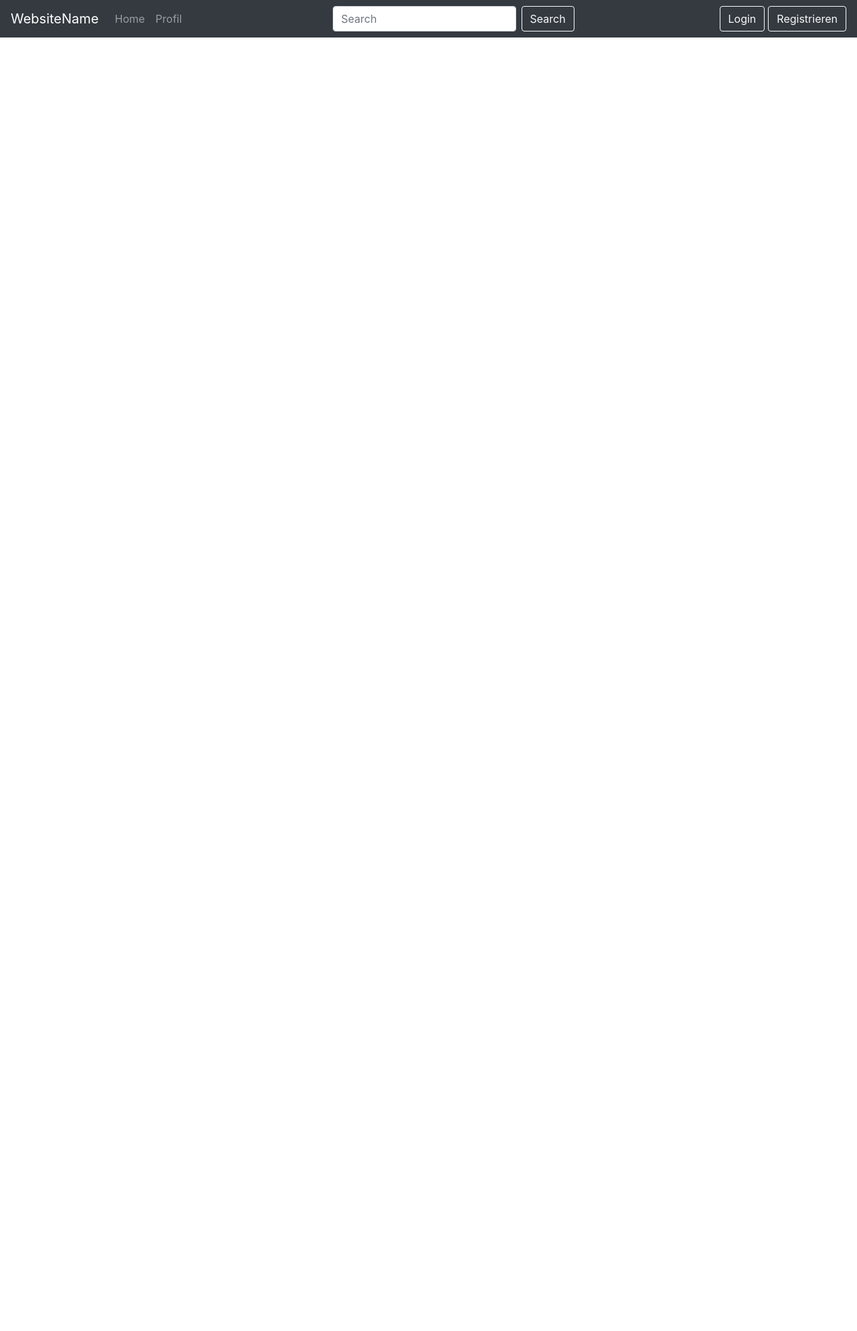
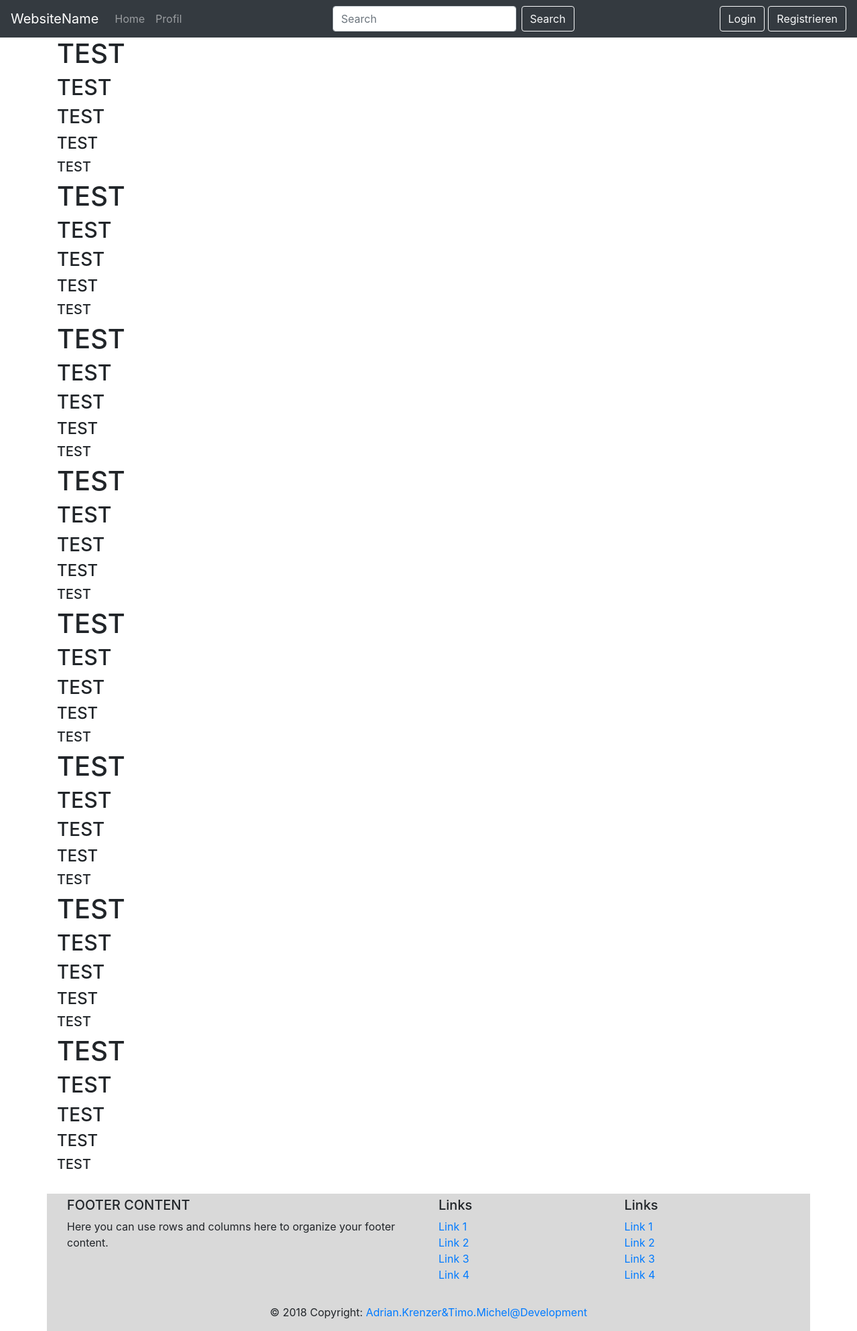
Before and after one commit to T1mbo96/website_prototype_0_1, a Django app: a page that uses templates/Website_0_1/Unauthenticated/base.html in a window 1280 px wide. Shown: the whole page at 67% size. Before the commit the page ends 56 px from the top, so only its background shows below. Run offline with Django 3.2, Linux system fonts and the light colour scheme; parts of the project's set-up code (start-up, migrations or seed data) failed here and were passed over; some libraries are stand-ins or nearby versions.

Commit message:
added footer to basepage

```diff
--- a/Prototype_0_1/static/Website_0_1/css/base.css
+++ b/Prototype_0_1/static/Website_0_1/css/base.css
@@ -1,3 +1,12 @@
 #login {
     margin-right: 5px;
 }
+
+#footer-content {
+    background-color: #d9d9d9;
+    padding-top: 5px;
+}
+
+#main-content {
+    margin-top: 56px;
+}
--- a/templates/Website_0_1/Unauthenticated/base.html
+++ b/templates/Website_0_1/Unauthenticated/base.html
@@ -1,7 +1,7 @@
 {% load static %}
 
 <!DOCTYPE html>
-<html>
+<html lang="de">
 <head>
     <title>
         {% block title %}{% endblock title %} | Name
@@ -33,7 +33,7 @@
 <body>
 <header>
     <nav class="navbar fixed-top navbar-expand-lg navbar-dark bg-dark">
-        <a class="navbar-brand" href="#">WebsiteName</a>
+        <a class="navbar-brand" href="{% url 'index' %}">WebsiteName</a>
         <button class="navbar-toggler" type="button" data-toggle="collapse" data-target="#navbarSupportedContent"
                 aria-controls="navbarSupportedContent" aria-expanded="false" aria-label="Toggle navigation">
             <span class="navbar-toggler-icon"></span>
@@ -77,9 +77,58 @@
         </div>
     </nav>
 </header>
+<div class="container" id="main-content">
     {% block content_container %}{% endblock content_container %}
+</div>
 </body>
-<footer>
+<footer class="page-footer font-small blue pt-4">
+    <div class="container" id="footer-content">
+        <div class="container-fluid text-center text-md-left">
+            <div class="row">
+                <div class="col-md-6 mt-md-0 mt-3">
+                    <h5 class="text-uppercase">Footer Content</h5>
+                    <p>Here you can use rows and columns here to organize your footer content.</p>
+                </div>
+                <hr class="clearfix w-100 d-md-none pb-3">
+                <div class="col-md-3 mb-md-0 mb-3">
+                    <h5>Links</h5>
+                    <ul class="list-unstyled">
+                        <li>
+                            <a href="#">Link 1</a>
+                        </li>
+                        <li>
+                            <a href="#">Link 2</a>
+                        </li>
+                        <li>
+                            <a href="#">Link 3</a>
+                        </li>
+                        <li>
+                            <a href="#">Link 4</a>
+                        </li>
+                    </ul>
+                </div>
+                <div class="col-md-3 mb-md-0 mb-3">
+                    <h5>Links</h5>
+                    <ul class="list-unstyled">
+                        <li>
+                            <a href="#">Link 1</a>
+                        </li>
+                        <li>
+                            <a href="#">Link 2</a>
+                        </li>
+                        <li>
+                            <a href="#">Link 3</a>
+                        </li>
+                        <li>
+                            <a href="#">Link 4</a>
+                        </li>
+                    </ul>
+                </div>
+            </div>
+        </div>
+        <div class="footer-copyright text-center py-3">© 2018 Copyright:
+            <a href="#">Adrian.Krenzer&Timo.Michel@Development</a>
+        </div>
         {% block footer_javascript %}
             {% block footer_javascript_full_page %}
                 <script src="https://code.jquery.com/jquery-3.3.1.slim.min.js"
--- a/templates/Website_0_1/Unauthenticated/profile.html
+++ b/templates/Website_0_1/Unauthenticated/profile.html
@@ -4,3 +4,46 @@
 {% block title %}
     Profil
 {% endblock title %}
+
+{% block content_container %}
+    <h1>TEST</h1>
+    <h2>TEST</h2>
+    <h3>TEST</h3>
+    <h4>TEST</h4>
+    <h5>TEST</h5>
+    <h1>TEST</h1>
+    <h2>TEST</h2>
+    <h3>TEST</h3>
+    <h4>TEST</h4>
+    <h5>TEST</h5>
+    <h1>TEST</h1>
+    <h2>TEST</h2>
+    <h3>TEST</h3>
+    <h4>TEST</h4>
+    <h5>TEST</h5>
+    <h1>TEST</h1>
+    <h2>TEST</h2>
+    <h3>TEST</h3>
+    <h4>TEST</h4>
+    <h5>TEST</h5>
+    <h1>TEST</h1>
+    <h2>TEST</h2>
+    <h3>TEST</h3>
+    <h4>TEST</h4>
+    <h5>TEST</h5>
+    <h1>TEST</h1>
+    <h2>TEST</h2>
+    <h3>TEST</h3>
+    <h4>TEST</h4>
+    <h5>TEST</h5>
+    <h1>TEST</h1>
+    <h2>TEST</h2>
+    <h3>TEST</h3>
+    <h4>TEST</h4>
+    <h5>TEST</h5>
+    <h1>TEST</h1>
+    <h2>TEST</h2>
+    <h3>TEST</h3>
+    <h4>TEST</h4>
+    <h5>TEST</h5>
+{% endblock content_container %}
```
Lines whose indentation alone changed are shown as unchanged.
